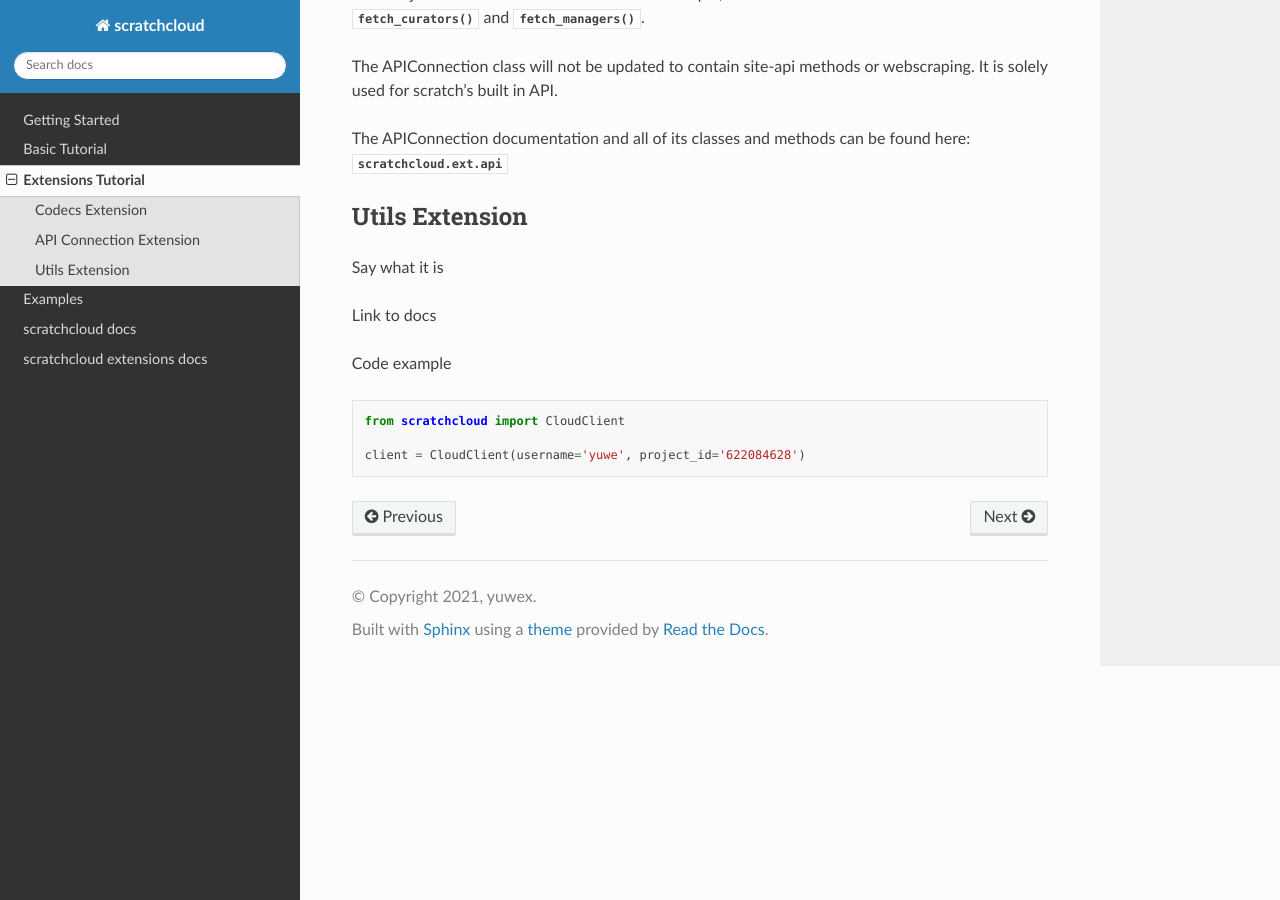
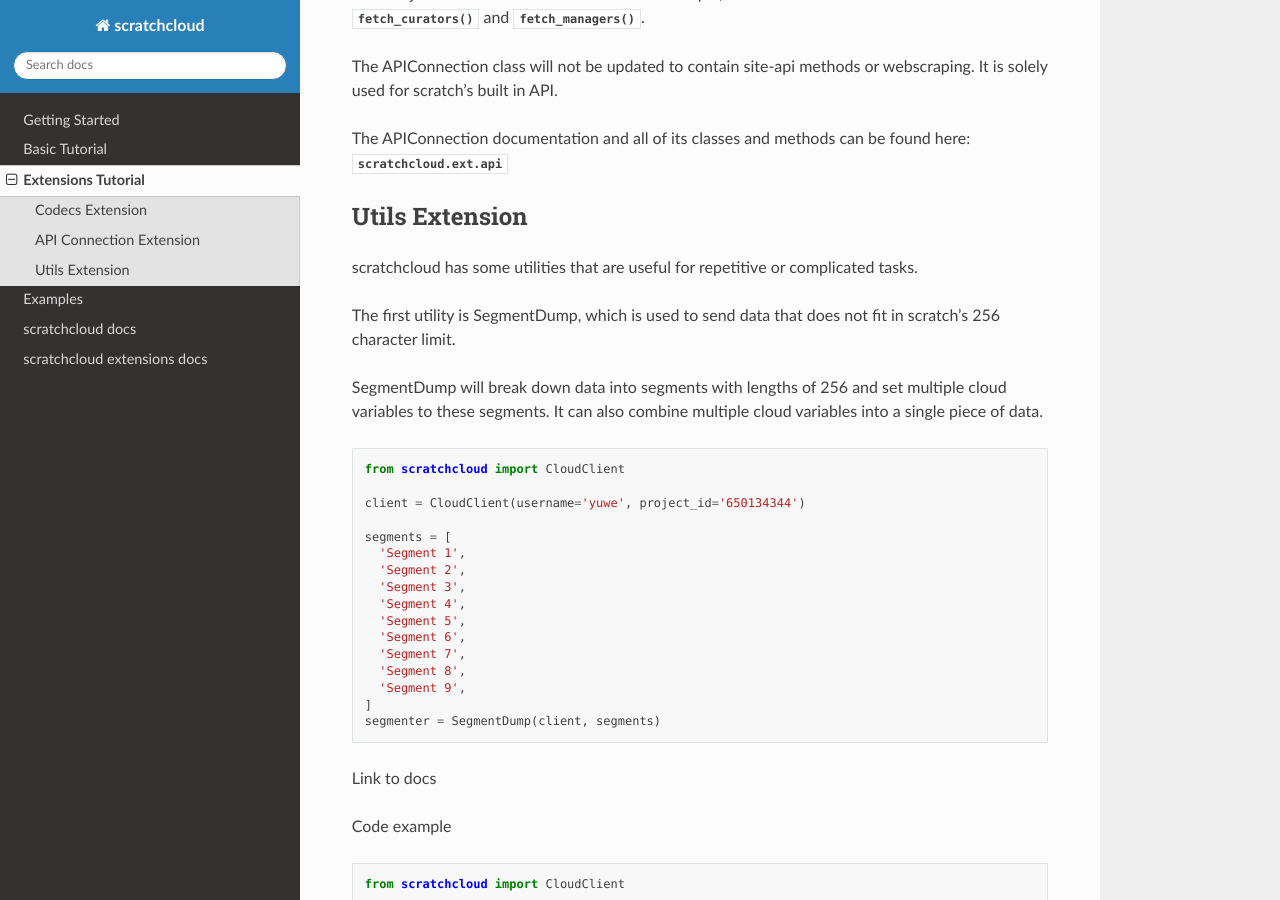
Before and after one commit to yuwex/scratchcloud, a Sphinx documentation site: the page built from sphinx/source/extensions_tutorial.rst, in a window 1280 px wide and 900 px high, scrolled down 3228 px. Built offline with Sphinx 7.4.7 and the Read the Docs theme 2.0.0, drawn with Linux system fonts in a browser that asks for light colours.

Commit message:
added some info on SegmentDump

```diff
--- a/sphinx/source/extensions_tutorial.rst
+++ b/sphinx/source/extensions_tutorial.rst
@@ -120,7 +120,30 @@
 Utils Extension
 ---------------
 
-Say what it is
+scratchcloud has some utilities that are useful for repetitive or complicated tasks.
+
+The first utility is SegmentDump, which is used to send data that does not fit in scratch's 256 character limit.
+
+SegmentDump will break down data into segments with lengths of 256 and set multiple cloud variables to these segments. It can also combine multiple cloud variables into a single piece of data.
+
+.. code-block:: python
+
+  from scratchcloud import CloudClient
+
+  client = CloudClient(username='yuwe', project_id='650134344')
+
+  segments = [
+    'Segment 1',
+    'Segment 2',
+    'Segment 3',
+    'Segment 4',
+    'Segment 5',
+    'Segment 6',
+    'Segment 7',
+    'Segment 8',
+    'Segment 9',
+  ]
+  segmenter = SegmentDump(client, segments)
 
 Link to docs
 
```
